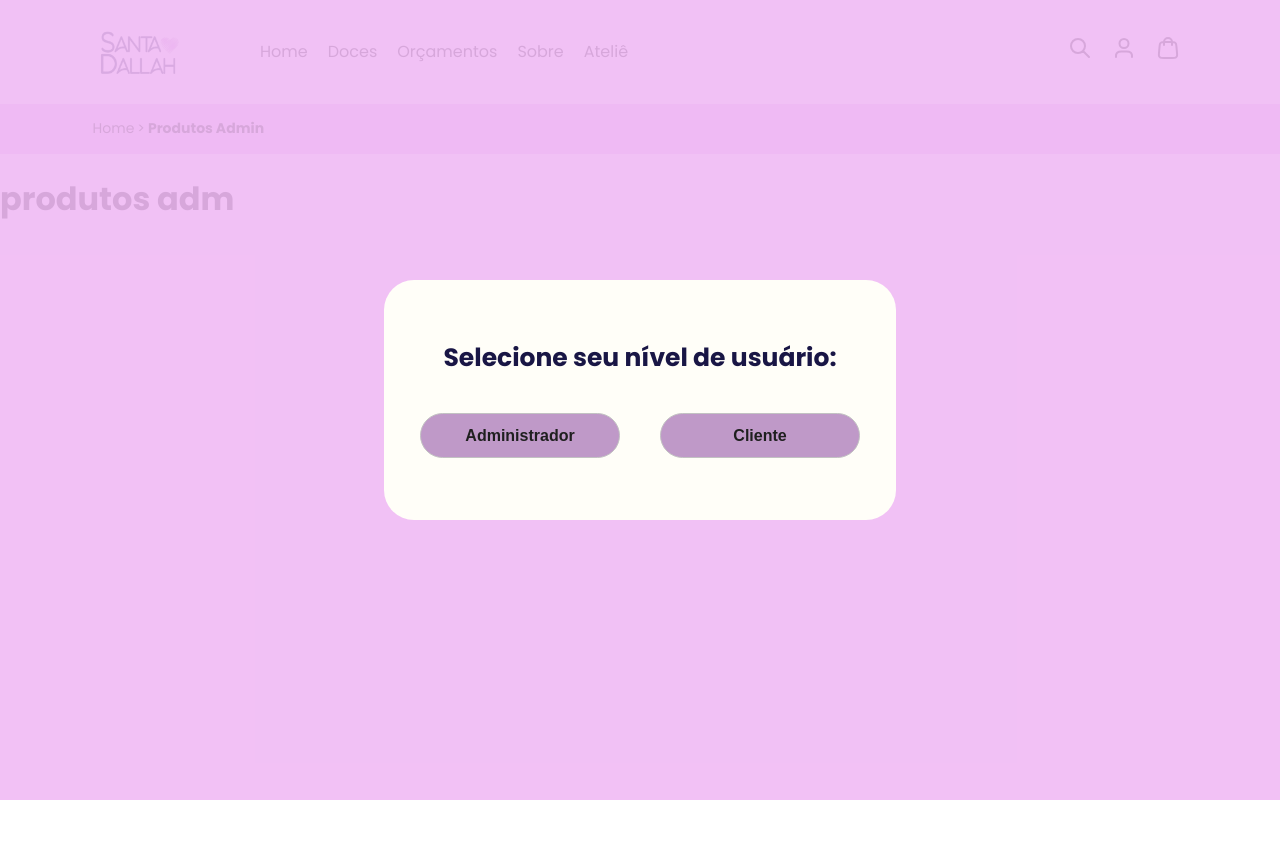
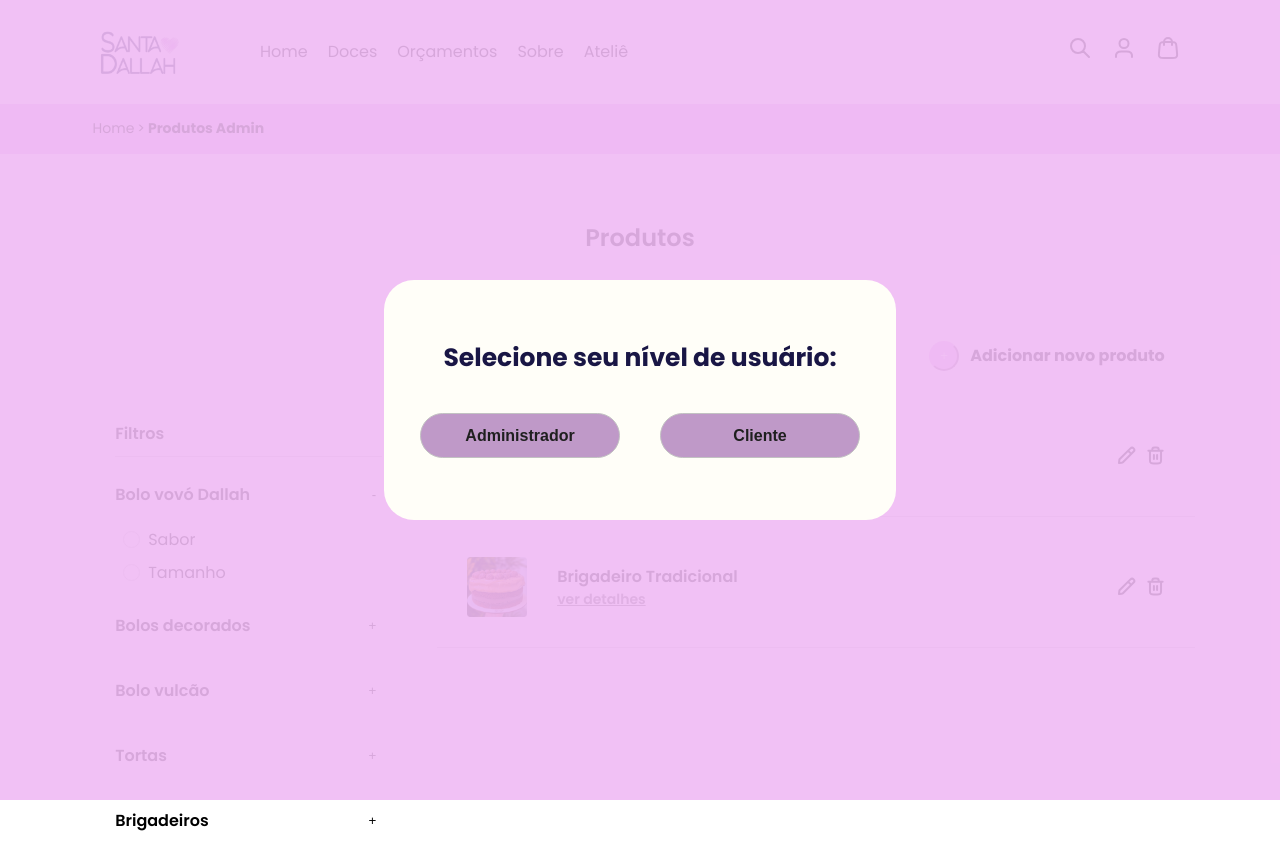
Before and after one commit to Projeto-Santa-Dallah/SantaDallah_FrontEnd, a Vue app: page /produtosAdmin in a window 1280 px wide. Before the commit the page ends 800 px from the top, so only its background shows below. Built offline with nearby package versions, Linux system fonts and the light colour scheme.

Commit message:
Feat: Home admin

```diff
--- a/src/views/administrador/ProdutosView.vue
+++ b/src/views/administrador/ProdutosView.vue
@@ -1,3 +1,34 @@
+<script setup>
+import AdminFiltro from '@/components/filtros/AdminFiltro.vue';
+import AddProduto from '@/components/filtros/AddProduto.vue';
+import ProdutosAdm from '@/components/administrador/ProdutosAdm.vue';
+</script>
+
 <template>
-    <h1>produtos adm</h1>
+    <div class="produtos-header">
+        <h1 class="titulo-produtos">Produtos</h1>
+    </div>
+  <AddProduto/>
+    <div class="filtro-produtos">
+        <AdminFiltro/>
+        <ProdutosAdm/>
+
+</div>
 </template>
+<style scoped>
+.filtro-produtos{
+    display: flex;
+    flex-direction: row;
+}
+.titulo-produtos {
+    font-size: 24px;
+    padding: 50px;
+    font-weight: 600;
+}
+.produtos-header {
+    display: flex;
+    flex-direction: column;
+    align-items: center;
+    justify-content: center;
+  }
+</style>
```
